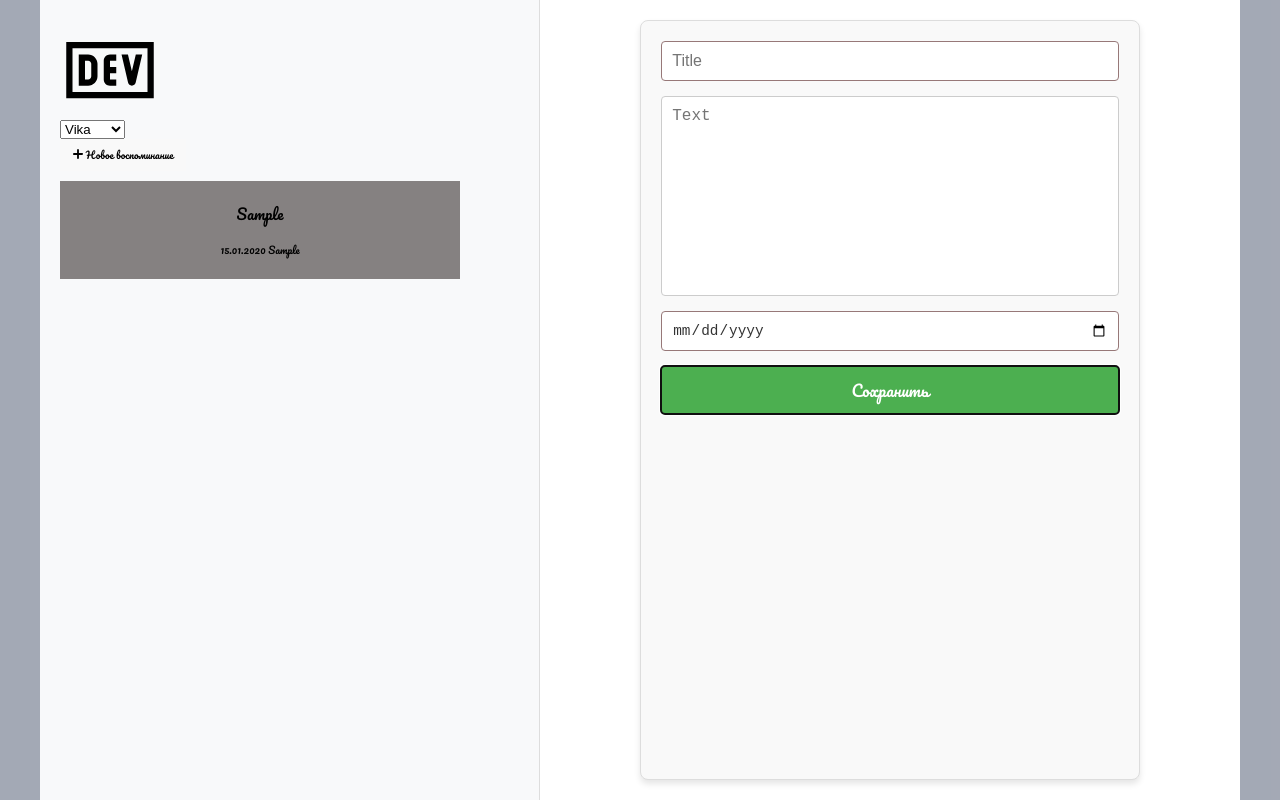
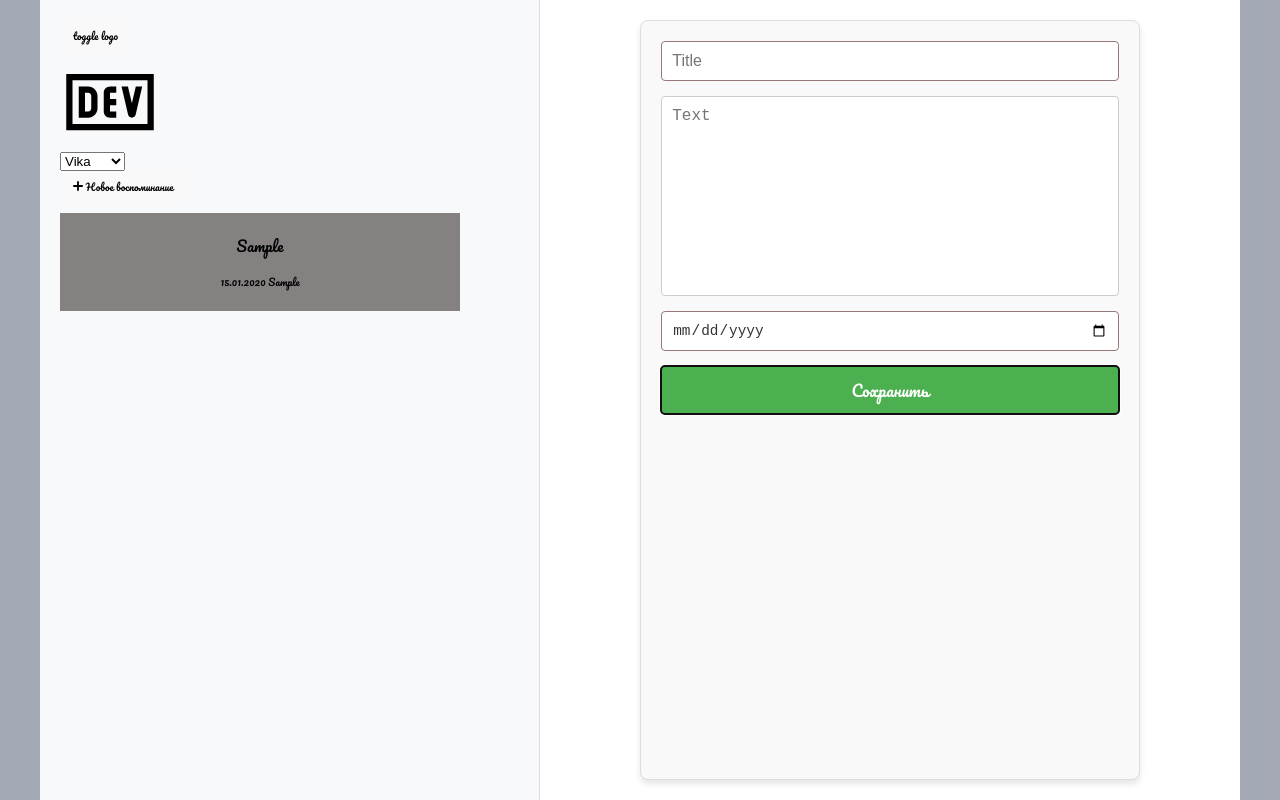
Before and after one commit to Coolzzzer/Notes, a React (Vite) app: page / in a window 1280 px wide. Both pictures are taken after typing "Sample", "Sample", "2020-01-15" into the empty fields and a click on the button "Сохранить". Built offline with nearby package versions, Linux system fonts and the light colour scheme; a web font is replaced by a local one.

Commit message:
added function to view records

```diff
--- a/src/App.tsx
+++ b/src/App.tsx
@@ -1,50 +1,52 @@
-import React from "react";
+import React, { useState } from "react";
 import { Body } from "./panel/Body/Body";
 import { Left } from "./panel/Left/Left";
 import { List } from "./components/List/List";
+import { Form } from "./components/Form/Form";
 import { useLocalstorage } from "./hooks/useLocalstorage";
 import { UserContextProvider } from "./context/user.context";
-
-export type DataItem = {
-  id: number;
-  title: string;
-  text: string;
-  date: Date;
-	userId: number
-};
+import { DataItem, FormItem } from "./components/Item/Item";
 
 export const App: React.FC = () => {
+  const [items, setItems] = useLocalstorage<DataItem[]>("data", []);
+  const [selectedItem, setSelectedItem] = useState<DataItem | null>(null);
 
-  const [items, setItems] = useLocalstorage<DataItem[]>('data', []);
-
-	const mapItems = (items: DataItem[]) =>{
-		if (!items){
-			return []
+  const mapItems = (items: DataItem[]): DataItem[] => {
+    if (!items) {
+      return [];
     }
     return items.map(i => ({
       ...i,
       date: new Date(i.date)
-		}))
-	}
+    }));
+  };
 
-  const addItem = (item: Omit<DataItem, "id">) => {
+  const addItem = (item: FormItem) => {
+    if (!item.id) {
       setItems([
-			...mapItems(items),
+        ...items,
         {
           ...item,
           date: new Date(item.date),
-        id: items.length > 0 ? Math.max(...items.map((i) => i.id)) + 1 : 1
-
+          id: items.length > 0 ? Math.max(...items.map(i => i.id)) + 1 : 1,
         }
       ]);
+    } else {
+      setItems(
+        items.map(i => (i.id === item.id ? { ...item, date: new Date(item.date), id: i.id } : i))
+      );
+    }
   };
+
   return (
     <UserContextProvider>
-			<div style={{ display: "flex", width: "150vh"}}>
+      <div style={{ display: "flex", width: "150vh" }}>
         <Left>
-					<List items={mapItems(items)} />
+          <List items={mapItems(items)} setItem={setSelectedItem} />
         </Left>
-				<Body addItem={addItem} />
+        <Body>
+          <Form onSubmit={addItem} data={selectedItem} />
+        </Body>
       </div>
     </UserContextProvider>
   );
--- a/src/components/Form/Form.tsx
+++ b/src/components/Form/Form.tsx
@@ -4,42 +4,36 @@ import { UserContext } from "../../context/user.context";
 import cn from "classnames";
 import { INITIAL_STATE, formReducer } from "./Form.state";
 import { Input } from "../Input/Input";
+import { FormItem } from "../Item/Item";
 
 type FormProps = {
-  onSubmit: (item: { title: string; text: string; date: Date; userId: number }) => void;
+  onSubmit: (item: FormItem) => void;
+  data: FormItem | null;
 };
 
-export const Form: React.FC<FormProps> = ({ onSubmit }) => {
+export const Form: React.FC<FormProps> = ({ onSubmit, data }) => {
   const [formState, dispatchForm] = useReducer(formReducer, INITIAL_STATE);
   const { isValid, isFormReadyToSubmit, values } = formState;
   const titleRef = useRef<HTMLInputElement>(null);
   const textRef = useRef<HTMLTextAreaElement>(null);
   const dateRef = useRef<HTMLInputElement>(null);
-	const {userId} = useContext(UserContext);
+  const { userId } = useContext(UserContext);
 
-	const focusError = (isValid:{ title:boolean, text:boolean, date:boolean})=>{
-		switch(true) {
-			case !isValid.title:
-				if (titleRef.current) {
+  const focusError = (isValid: { title: boolean; text: boolean; date: boolean }) => {
+    if (!isValid.title && titleRef.current) {
       titleRef.current.focus();
-				}
-				break;
-			case !isValid.text:
-				if (textRef.current) {
+    } else if (!isValid.text && textRef.current) {
       textRef.current.focus();
-				}
-				break;
-			case !isValid.date:
-				if (dateRef.current) {
+    } else if (!isValid.date && dateRef.current) {
       dateRef.current.focus();
     }
-				break;
-		}
-	}
+  };
+
   const handlerValidationForm = (e: React.FormEvent<HTMLFormElement>) => {
     e.preventDefault();
     dispatchForm({ type: "SUBMIT" });
   };
+
   const handlerOnChange = (e: React.ChangeEvent<HTMLInputElement | HTMLTextAreaElement>) => {
     const { name, value } = e.target;
     dispatchForm({ type: "SET_VALUE", payload: { [name]: value } });
@@ -53,13 +47,20 @@ export const Form: React.FC<FormProps> = ({ onSubmit }) => {
         date: new Date(values.date as string),
       });
       dispatchForm({ type: "CLEAR" });
+      dispatchForm({ type: "SET_VALUE", payload: { userId: userId } });
     }
-  }, [isFormReadyToSubmit, values, onSubmit]);
+  }, [isFormReadyToSubmit, values, onSubmit, userId]);
+
+  useEffect(() => {
+    if (data) {
+      dispatchForm({ type: "SET_VALUE", payload: { ...data } });
+    }
+  }, [data]);
 
   useEffect(() => {
     let timerId: ReturnType<typeof setTimeout>;
     if (!isValid.date || !isValid.text || !isValid.title) {
-			focusError(isValid)
+      focusError(isValid);
       timerId = setTimeout(() => {
         dispatchForm({ type: "RESET_VALIDITY" });
       }, 2000);
@@ -69,9 +70,9 @@ export const Form: React.FC<FormProps> = ({ onSubmit }) => {
     };
   }, [isValid]);
 
-	useEffect(()=>{
-		dispatchForm({ type: "SET_VALUE", payload: { userId: userId }});
-	}, [userId])
+  useEffect(() => {
+    dispatchForm({ type: "SET_VALUE", payload: { userId: userId } });
+  }, [userId]);
 
   return (
     <form className={FormStyles.formContainer} onSubmit={handlerValidationForm}>
--- a/src/components/Header/Header.tsx
+++ b/src/components/Header/Header.tsx
@@ -1,12 +1,24 @@
 import HeaderStyles from "./Header.module.css";
 import { SelectUser } from "../SelectUser/SelectUser";
+import { useCallback, useState } from "react";
+import { Logo } from "../Logo/Logo";
+
+const logos = ['/logo.svg', '/vite.svg']
 
 export const Header:React.FC = () =>{
 
+	const [logoIndex, setLogoIndex] = useState(0)
+
+	const toggleIndes = useCallback(() => {
+		setLogoIndex(state =>Number(!(state)))
+	},[])
+
 	return(
 		<>
-			<img src="/logo.svg"></img>
+			<button onClick={toggleIndes}>toggle logo</button>
+			<Logo image={logos[logoIndex]}/>
 			<SelectUser/>
 		</>
 	)
+
 }
--- a/src/components/Item/Item.tsx
+++ b/src/components/Item/Item.tsx
@@ -1,24 +1,34 @@
-import React from 'react';
+import React, { ButtonHTMLAttributes } from 'react';
 import ItemStyles from "./Item.module.css";
 
-type ItemProps = {
-	data: {
+export type DataItem = {
   id: number;
   title: string;
   text: string;
   date: Date;
+  userId: number;
 };
-}
-export const Item:React.FC<ItemProps> = ({data}) => {
-	const formatDate = new Intl.DateTimeFormat('ru-Ru').format(data.date)
+
+export type FormItem = {
+  id?: number;
+  title: string;
+  text: string;
+  date: Date;
+  userId: number;
+};
+
+type ItemProps = ButtonHTMLAttributes<HTMLButtonElement> & {
+  data: DataItem;
+};
+
+export const Item: React.FC<ItemProps> = ({ data, ...rest }) => {
+  const formatDate = new Intl.DateTimeFormat("ru-RU").format(data.date);
   return (
-		<>
-		<button className={ItemStyles.itemContainer}>
+    <button {...rest} className={ItemStyles.itemContainer}>
       <h2>{data.title}</h2>
       <div>
         <h4>{formatDate} {data.text}</h4>
       </div>
     </button>
-		</>
-	)
-}
+  );
+};
--- a/src/components/List/List.tsx
+++ b/src/components/List/List.tsx
@@ -1,40 +1,34 @@
-import React, { useContext } from "react";
+import React, { useContext, useMemo } from "react";
 import ListStyles from "./List.module.css";
-import { Item } from "../Item/Item";
+import { Item, DataItem } from "../Item/Item";
 import { UserContext } from "../../context/user.context";
-
-type DataItem = {
-  id: number;
-  title: string;
-  text: string;
-  date: Date;
-	userId: number
-};
 
 type ListProps = {
   items: DataItem[];
+  setItem: React.Dispatch<React.SetStateAction<DataItem | null>>;
 };
 
 const sortItem = (a: { date: Date }, b: { date: Date }): number => {
   return a.date < b.date ? 1 : -1;
 };
 
-export const List: React.FC<ListProps> = ({ items }) => {
-	const {userId} = useContext(UserContext)
-	if (items.length===0){
+export const List: React.FC<ListProps> = ({ items, setItem }) => {
+  const { userId } = useContext(UserContext);
 
-		return <p>Записей нет</p>
-	}
-	if (items.length >= 1){
-		return (
-			<div className={ListStyles.content}>
-				{items
-				.filter(el=>el.userId === userId)
-				.sort(sortItem)
-				.map((el) => (
-					<Item key={el.id} data={el}/>
-				))}
-			</div>
-		)
-	}
+  const filterItems = useMemo(
+    () => items.filter(el => el.userId === userId).sort(sortItem),
+    [items, userId]
+  );
+
+  if (filterItems.length === 0) {
+    return <p>Записей нет</p>;
+  }
+
+  return (
+    <div className={ListStyles.content}>
+      {filterItems.map((el) => (
+        <Item onClick={() => setItem(el)} key={el.id} data={el} />
+      ))}
+    </div>
+  );
 };
--- /dev/null
+++ b/src/components/Logo/Logo.tsx
@@ -0,0 +1,11 @@
+import React, { memo } from "react";
+
+type LogoProps = {
+  image: string;
+};
+
+const logo: React.FC<LogoProps> = ({ image }) => {
+  return <img src={image} alt="Logo" />;
+};
+
+export const Logo = memo(logo);
--- a/src/panel/Body/Body.tsx
+++ b/src/panel/Body/Body.tsx
@@ -1,15 +1,14 @@
-import React from "react";
+import React, { ReactNode } from "react";
 import BodyStyles from "./Body.module.css";
-import { Form } from "../../components/Form/Form";
 
 type BodyProps = {
-  addItem: (item: { title: string; text: string; date: Date; userId: number }) => void;
+  children: ReactNode
 };
 
-export const Body: React.FC<BodyProps> = ({ addItem }) => {
+export const Body: React.FC<BodyProps> = ({ children }) => {
   return (
     <div className={BodyStyles.bodyContainer}>
-      <Form onSubmit={addItem} />
+			{children}
     </div>
   );
 };
```
Lines whose indentation alone changed are shown as unchanged.
